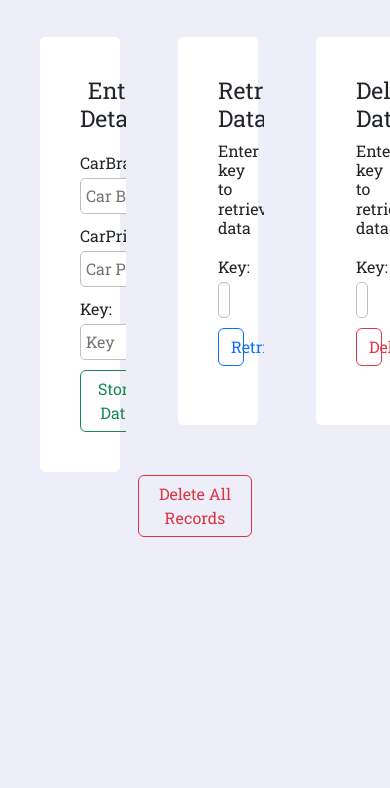
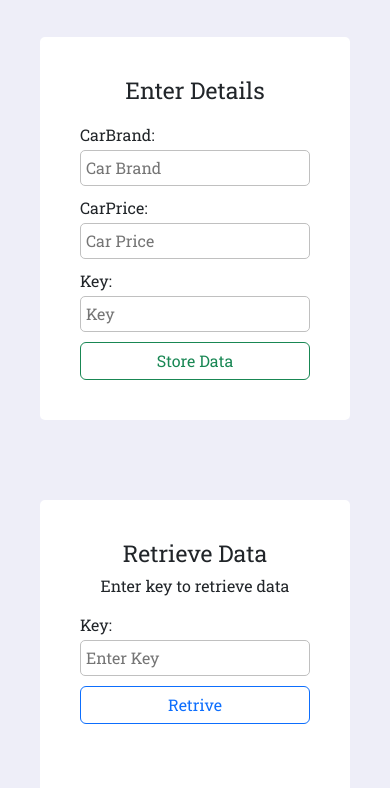
Before and after one commit to varun4112/car-world, a plain HTML site: page index.html in a window 390 px wide. Shown: the part 56-844 px from the top of the page. Drawn offline with nearby package versions, Linux system fonts and the light colour scheme.

Commit message:
make responsive

```diff
--- a/index.html
+++ b/index.html
@@ -33,8 +33,8 @@
       </div>
     </header>
 
-    <div class="row">
-      <div class="col col1 col-4">
+    <div class="row1 row">
+      <div class="col col1">
         <form class="storeForm" action="">
           <table>
             <!-- car Brand Input -->
@@ -91,7 +91,7 @@
           </table>
         </form>
       </div>
-      <div class="col col2 col-4">
+      <div class="col col2">
         <form class="retrieveForm" action="">
           <tr>
             <td><h3 class="retrieveHeading">Retrieve Data</h3></td>
@@ -122,14 +122,14 @@
           </tr>
           <tr>
             <td>
-                <div id="result"></div>
+              <div id="result"></div>
             </td>
           </tr>
         </form>
-        <button class="btn btn-outline-danger" onclick="storageClear()">Delete All Records</button>
+
         <div id="result2"></div>
       </div>
-      <div class="col col3 col-4">
+      <div class="col col3">
         <form class="deleteForm" action="">
           <tr>
             <td><h3 class="deleteHeading">Delete Data</h3></td>
@@ -149,20 +149,26 @@
           <br />
           <tr>
             <td>
-              <button class="btn btn-outline-danger" type="reset"
-              onclick="delCar()">
+              <button
+                class="btn btn-outline-danger"
+                type="reset"
+                onclick="delCar()"
+              >
                 Delete
               </button>
             </td>
           </tr>
           <tr>
             <td>
-                <div id="result1"></div>
+              <div id="result1"></div>
             </td>
           </tr>
         </form>
       </div>
     </div>
+    <button class="delbtn btn btn-outline-danger" onclick="storageClear()">
+      Delete All Records
+    </button>
   </body>
   <script src="./script.js"></script>
 </html>
--- a/styles.css
+++ b/styles.css
@@ -5,6 +5,11 @@
     padding: 0;
     font-family: 'Roboto Slab', serif;
 
+}
+
+body{
+    background-color: #EEEEF8 !important;
+    height: 100vh;
 }
 
 
@@ -25,15 +30,17 @@
 
 /* Navbar css end */
 /* row css */
-.row{
-    display: block;
+.row1{
+    display: flex;
     flex-wrap: wrap;
+    justify-content: space-evenly;
 }
 
 /* Store Form */
 
 .col{background-color: #EEEEF8;
-    height: 100vh;
+    height: auto;
+    width: 33%;
 
 }
 
@@ -120,3 +127,8 @@ table{
 .deleteText{
     text-align: center;
 }
+
+.delbtn{
+    width: 70%;
+    margin-left: 15%;
+}
```
